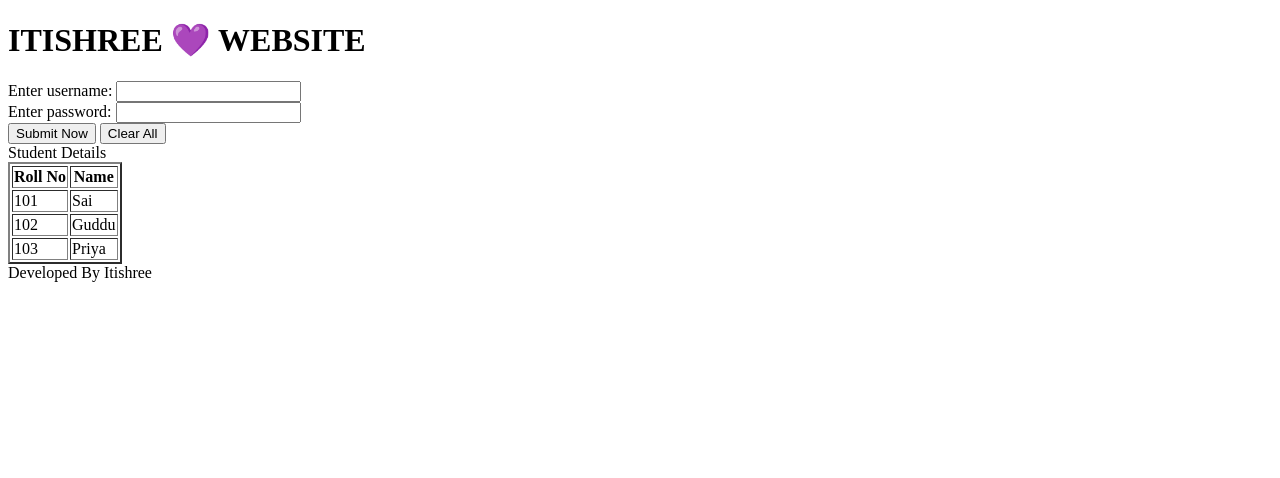
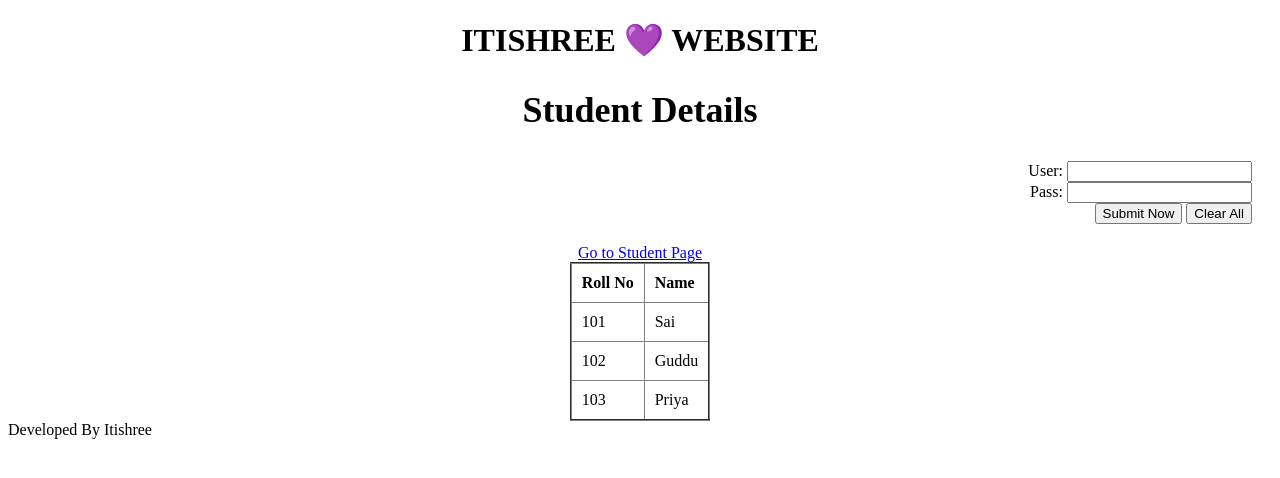
Before and after one commit to mousamrout/mousamrout.github.io, a plain HTML site: page docs/index.html in a window 1280 px wide. Drawn offline with Linux system fonts and the light colour scheme.

Commit message:
Latest Index

```diff
--- a/docs/index.html
+++ b/docs/index.html
@@ -1,28 +1,64 @@
 <!DOCTYPE html>
 <html>
 <head>
-<meta charset="UTF-8"> <!-- Specify UTF-8 encoding -->
+    <meta charset="UTF-8">
     <title>ITISHREE WEBSITE</title>
+    <style>
+        .jumbotron {
+            text-align: center;
+        }
+
+        .header {
+            text-align: center;
+            font-size: 24px;
+        }
+
+        .user-pass {
+            text-align: right;
+            margin-right: 20px;
+        }
+
+        .table-link {
+            text-align: center;
+            margin-top: 20px;
+        }
+
+        table {
+            border-collapse: collapse;
+            margin: 0 auto;
+        }
+
+        th, td {
+            padding: 10px;
+            text-align: left;
+        }
+    </style>
 </head>
 <body>
 
     <div class="jumbotron">
-		<h1>ITISHREE  💜 WEBSITE </h1>
+        <h1>ITISHREE 💜 WEBSITE</h1>
     </div>
 
-    <form>
-        <label for="username">Enter username:</label>
-        <input type="text" id="username" name="username"><br>
+    <div class="header">
+        <h2>Student Details</h2>
+    </div>
 
-        <label for="password">Enter password:</label>
-        <input type="password" id="password" name="password"><br>
-
+    <div class="user-pass">
+        <label for="username">User:</label>
+        <input type="text" id="username" name="username">
+        <br>
+        <label for="password">Pass:</label>
+        <input type="password" id="password" name="password">
+        <br>
         <input type="submit" value="Submit Now">
         <input type="reset" value="Clear All">
-    </form>
+    </div>
 
-    <label>Student Details</label>
-    <br>
+    <div class="table-link">
+        <a href="student.html">Go to Student Page</a>
+    </div>
+
     <table border="2">
         <tr>
             <th>Roll No</th>
@@ -32,12 +68,11 @@
             <td>101</td>
             <td>Sai</td>
         </tr>
-		        <tr>
+        <tr>
             <td>102</td>
             <td>Guddu</td>
         </tr>
-		        </tr>
-		        <tr>
+        <tr>
             <td>103</td>
             <td>Priya</td>
         </tr>
```
